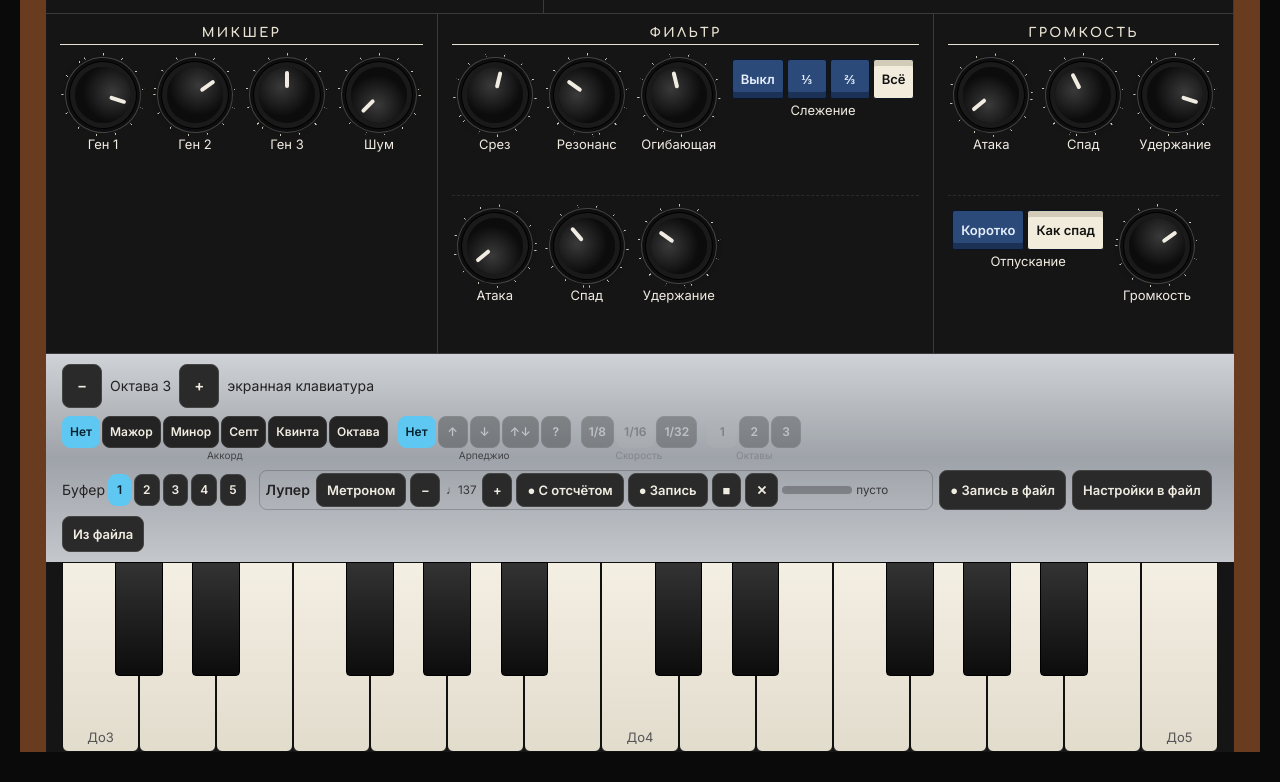
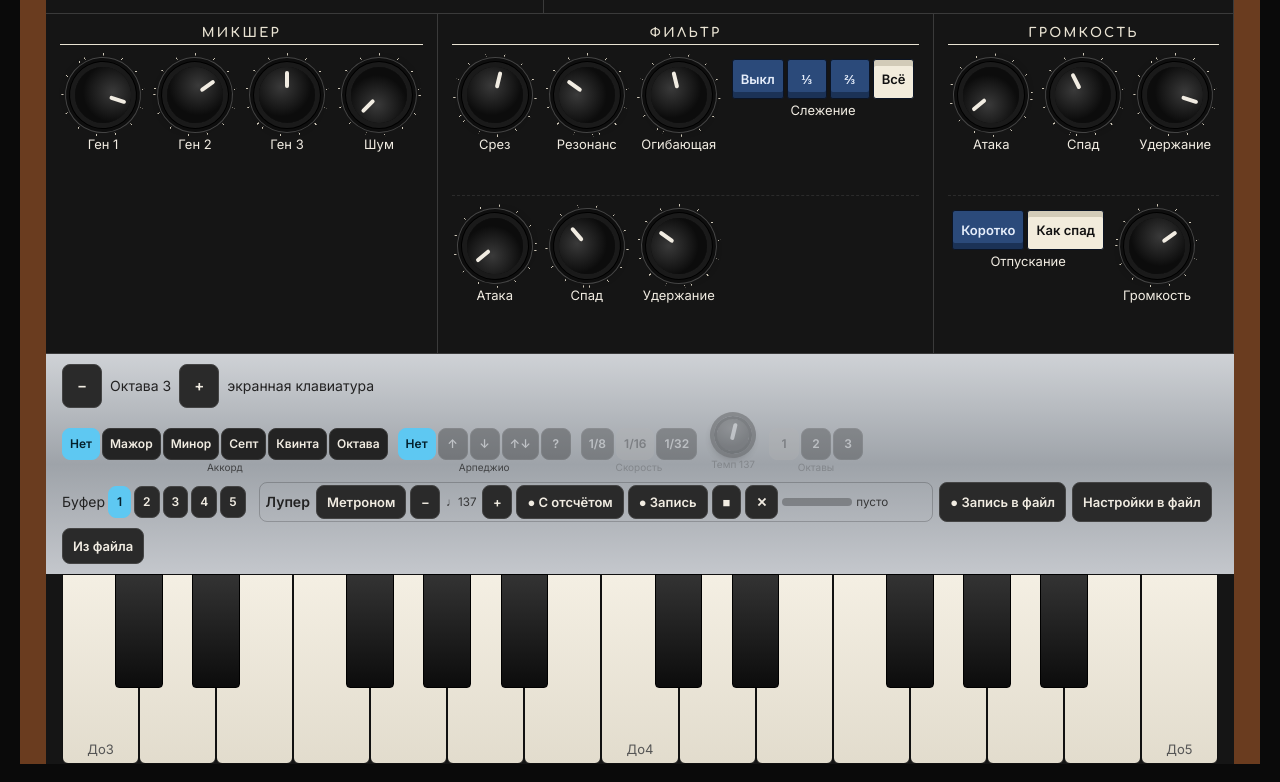
Before and after one commit to jwhhermes-afk/Sint4e, a plain HTML site: page index.html in a window 1280 px wide. Shown: the part 839-1621 px from the top of the page. Drawn offline with nearby package versions, Linux system fonts and the light colour scheme; a web font is replaced by a local one.

Commit message:
Крутилка темпа арпеджиатора внизу (общий темп с Ритмом, Кислотой и метрономом) (в.33) (#33)
Claude-Session: https://claude.ai/code/session_01JF9UnAsGG7j6R5u31ZGfqy

Co-authored-by: Claude <noreply@anthropic.com>

```diff
--- a/index.html
+++ b/index.html
@@ -98,7 +98,9 @@ button:focus-visible,select:focus-visible{outline:2px solid var(--acc);outline-o
 .playc .seg{flex-wrap:nowrap;gap:2px}
 .playc .seg button{min-height:32px;min-width:30px;padding:0 7px;font-size:12px}
 .playc .seg button.on{background:var(--acc);color:var(--accInk);border-color:var(--acc)}
-.playc.noarp [data-id=fxRate],.playc.noarp [data-id=fxAOct]{opacity:.3;filter:grayscale(1)}
+.playc .ctl.k .dial{width:38px;height:38px}
+.playc .ctl.k{padding:0 4px}
+.playc.noarp [data-id=fxRate],.playc.noarp [data-id=fxATempo],.playc.noarp [data-id=fxAOct]{opacity:.3;filter:grayscale(1)}
 .playc.noarp [data-id=fxArp] button:not([data-i="0"]){opacity:.35;filter:grayscale(1)}
 .sec.noarp .ctl:not([data-id=arp]){opacity:.3;filter:grayscale(1)}
 .playc .lab{font-size:10px;color:inherit;opacity:.75}
@@ -298,7 +300,7 @@ h1 small{display:none}
 </style></head><body>
 <div class="case" id="root">
  <div class="top">
-  <h1 id="title">Муг</h1><span class="ver" style="font-size:10px;opacity:.5">в.32</span>
+  <h1 id="title">Муг</h1><span class="ver" style="font-size:10px;opacity:.5">в.33</span>
   <div class="sw" id="sw" role="group" aria-label="Инструмент"><div class="swi"><button data-k="moog">Муг</button><div class="ctl hv" data-id="fxV_moog" title="Громкость: Муг"><div class="hb"><div class="hf"></div></div><div class="cc"></div></div></div><div class="swi"><button data-k="juno">Юнона</button><div class="ctl hv" data-id="fxV_juno" title="Громкость: Юнона"><div class="hb"><div class="hf"></div></div><div class="cc"></div></div></div><div class="swi"><button data-k="ryk">Рык</button><div class="ctl hv" data-id="fxV_ryk" title="Громкость: Рык"><div class="hb"><div class="hf"></div></div><div class="cc"></div></div></div><div class="swi"><button data-k="fm">Кристалл</button><div class="ctl hv" data-id="fxV_fm" title="Громкость: Кристалл"><div class="hb"><div class="hf"></div></div><div class="cc"></div></div></div><div class="swi"><button data-k="vir">Вихрь</button><div class="ctl hv" data-id="fxV_vir" title="Громкость: Вихрь"><div class="hb"><div class="hf"></div></div><div class="cc"></div></div></div><div class="swi"><button data-k="tb">Кислота</button><div class="ctl hv" data-id="fxV_tb" title="Громкость: Кислота"><div class="hb"><div class="hf"></div></div><div class="cc"></div></div></div><div class="swi"><button data-k="dr">Ритм</button><div class="ctl hv" data-id="fxV_dr" title="Громкость: Ритм"><div class="hb"><div class="hf"></div></div><div class="cc"></div></div></div></div>
   <button class="pb" data-tg="pre:-1" aria-label="Предыдущий пресет">◀</button><select id="preset" aria-label="Пресет"><option value="">Пресет…</option></select><button class="pb" data-tg="pre:1" aria-label="Следующий пресет">▶</button>
   <button id="saveBtn">Сохранить</button>
@@ -976,7 +978,7 @@ const FXI={ui:'k',OPTS:{fxOn:OO,fxDistOn:OO,fxFiltOn:OO,fxDly:OO,fxRev:OO,fxComp
   fxChord:['Нет','Мажор','Минор','Септ','Квинта','Октава'],fxArp:['Нет','↑','↓','↑↓','?'],fxRate:['1/8','1/16','1/32'],fxAOct:['1','2','3']},
  GRP:[[['fxOn','Эффекты','T']],[['fxDistOn','Дисторшн','T'],['fxDist','Сила']],[['fxFiltOn','Фильтр','T'],['fxCut','Срез'],['fxRes','Резонанс']],
   [['fxDly','Делей','T'],['fxTime','Время'],['fxFb','Повторы'],['fxMix','Громкость']],[['fxRev','Ревер','T'],['fxRevSize','Размер'],['fxRevMix','Громкость']],[['fxCompOn','Компрессор','T'],['fxComp','Сжатие']]],
- DEF:{fxOn:1,fxDistOn:1,fxDist:0,fxFiltOn:1,fxCut:1,fxRes:0,fxDly:0,fxTime:.35,fxFb:.4,fxMix:.35,fxRev:0,fxRevSize:.4,fxRevMix:.3,fxCompOn:0,fxComp:.4,fxChord:0,fxArp:0,fxRate:1,fxAOct:0,fxV_moog:.8,fxV_juno:.8,fxV_ryk:.8,fxV_fm:.8,fxV_vir:.8,fxV_tb:.8,fxV_dr:.8}};
+ DEF:{fxOn:1,fxDistOn:1,fxDist:0,fxFiltOn:1,fxCut:1,fxRes:0,fxDly:0,fxTime:.35,fxFb:.4,fxMix:.35,fxRev:0,fxRevSize:.4,fxRevMix:.3,fxCompOn:0,fxComp:.4,fxChord:0,fxArp:0,fxRate:1,fxAOct:0,fxATempo:.55,fxV_moog:.8,fxV_juno:.8,fxV_ryk:.8,fxV_fm:.8,fxV_vir:.8,fxV_tb:.8,fxV_dr:.8}};
 FXI.S=Object.assign({},FXI.DEF);FXI.MAP={};
 try{Object.assign(FXI.S,JSON.parse(localStorage.getItem('fx.S')||'{}'));FXI.MAP=JSON.parse(localStorage.getItem('fx.map')||'{}')}catch(e){}
 const own=id=>id.startsWith('fx')?FXI:I;
@@ -1003,13 +1005,14 @@ const show=id=>{const e=els[id];if(!e)return;const O=own(id),v=O.S[id];
  else e.querySelector('.dial').style.transform=`rotate(${-135+v*270}deg)`;
  if(id==='arp'&&O===INST.vir){const sec=e.closest('.sec');if(sec)sec.classList.toggle('noarp',!v)}
  if(id==='fxArp'){const pc=document.getElementById('playc');if(pc)pc.classList.toggle('noarp',!v)}
- if(id==='bpm'&&(O===INST.vir||O===INST.tb||O===INST.dr)){e.querySelector('.lab').textContent='Темп '+Math.round(60+v*140);if(O!==INST.vir)lpBpmUI()}};
+ if(id==='bpm'&&(O===INST.vir||O===INST.tb||O===INST.dr)){e.querySelector('.lab').textContent='Темп '+Math.round(60+v*140);if(O!==INST.vir)lpBpmUI()}
+ if(id==='fxATempo')e.querySelector('.lab').textContent='Темп '+Math.round(60+v*140)};
 const showCC=()=>{for(const id in els){const M=own(id).MAP,ccs=Object.keys(M).filter(c=>M[c]===id);let t=ccs.length?'CC '+ccs.join(', '):'';
  {const tg=tgOf(id),sp='set'+tg.slice(3)+':',ps=Object.keys(PAD).filter(k=>PAD[k]===tg||PAD[k].startsWith(sp)).map(k=>padLabel(k)+(PAD[k].startsWith(sp)?'→'+own(id).OPTS[id][+PAD[k].slice(sp.length)]:''));if(ps.length)t+=(t?' · ':'')+ps.join(', ')}
  els[id].querySelector('.cc').textContent=t}
  showPads()};
 $('#fx').innerHTML=FXI.GRP.map((g,i)=>`<div class="grp${i?'':' mgrp'}">${g.map(c=>ctlHTML(c,'k')).join('')}</div>`).join('')+'<button id="resetBtn" title="Вернуть пресет и эффекты к исходным">Сброс</button>';
-$('#playc').innerHTML=[['fxChord','Аккорд'],['fxArp','Арпеджио'],['fxRate','Скорость'],['fxAOct','Октавы']].map(c=>ctlHTML([c[0],c[1],FXI.OPTS[c[0]]])).join('');
+$('#playc').innerHTML=[['fxChord','Аккорд'],['fxArp','Арпеджио'],['fxRate','Скорость'],['fxATempo','Темп'],['fxAOct','Октавы']].map(c=>ctlHTML([c[0],c[1],FXI.OPTS[c[0]]],'k')).join('');
 const NN=['До','До♯','Ре','Ре♯','Ми','Фа','Фа♯','Соль','Соль♯','Ля','Ля♯','Си'],OCT=['↓','0','↑'];
 let selStep=-1,playStep=-1,drStep=-1;
 const DRN=['Бочка','Римшот','Малый','Хлопок','Том низ','Том выс','Закр. хэт','Откр. хэт'];
@@ -1071,7 +1074,7 @@ function loadPre(key){const v=preVals(key);if(!v)return;I.S=clone(Object.assign(
 function link(k,id){if(id!=='bpm'||(k!=='tb'&&k!=='dr'))return;const o=k==='tb'?'dr':'tb',O=INST[o];
  O.S.bpm=INST[k].S.bpm;if(nodes[o])nodes[o].port.postMessage({t:'p',p:O.params(O.S)});
  try{localStorage.setItem(o+'.S',JSON.stringify(O.S))}catch(e){}if(cur===o&&els.bpm)show('bpm')}
-const set=(id,v)=>{const O=own(id);O.S[id]=O.OPTS[id]?v:Math.max(0,Math.min(1,v));show(id);if(O===FXI)applyFx();else{send();link(cur,id)}
+const set=(id,v)=>{const O=own(id);O.S[id]=O.OPTS[id]?v:Math.max(0,Math.min(1,v));show(id);if(id==='fxATempo'){farSet('dr','bpm',O.S[id]);if((cur==='dr'||cur==='tb')&&els.bpm)show('bpm');lpBpmUI()}if(O===FXI)applyFx();else{send();link(cur,id)}
  if(O===I&&id!=='play'&&id!=='bank'&&I.pname&&!I.pmod){I.pmod=true;drawPre()}save();if(cur==='dr'&&id==='bank')drawSeq();
  if(cur==='fm'&&O===I&&els[id]){const sec=els[id].closest('.row'),rl=sec&&sec.querySelector('.rl'),lab=els[id].querySelector('.lab').textContent;
   lcd((rl?rl.textContent+' · ':'')+lab+'\n'+(O.OPTS[id]?O.OPTS[id][O.S[id]]:String(Math.round(O.S[id]*99)).padStart(2,'0')))}};
@@ -1277,7 +1280,7 @@ function arpStep(k,i){if(!arpRun)return;
 // ---- лупер: кнопки ----
 function loopMet(){try{return localStorage.getItem('loop.met')==='1'}catch(e){return false}}
 function loopTempo(d){const X=INST.dr;farSet('dr','bpm',Math.max(0,Math.min(1,Math.round((X.S.bpm*140+d))/140)));if((cur==='dr'||cur==='tb')&&els.bpm)show('bpm');lpBpmUI()}
-function lpBpmUI(){const e=$('#lpBpm');if(e)e.textContent='♩'+Math.round(60+INST.dr.S.bpm*140)}
+function lpBpmUI(){if(FXI.S.fxATempo!==INST.dr.S.bpm){FXI.S.fxATempo=INST.dr.S.bpm;show('fxATempo')}const e=$('#lpBpm');if(e)e.textContent='♩'+Math.round(60+INST.dr.S.bpm*140)}
 async function loopCmd(c){if(c==='met'){const v=!loopMet();try{localStorage.setItem('loop.met',v?'1':'0')}catch(e){}$('#lpMet').classList.toggle('on',v);if(loopN)loopN.port.postMessage({t:'met',v});else if(v)await loopCmd('none');return}if(!ctx)await start();if(!loopN){status('Лупер не работает в этом режиме браузера.');return}if(ctx.state!=='running')ctx.resume();if(c!=='none')loopN.port.postMessage({t:c})}
 function loopUI(d){const r=$('#lpRec'),st=$('#lpStop'),t=$('#lpSt');if(!r)return;
  r.classList.toggle('rec',d.mode==='rec');r.classList.toggle('dub',d.mode==='dub');r.classList.toggle('wait',!!d.wait);
```
